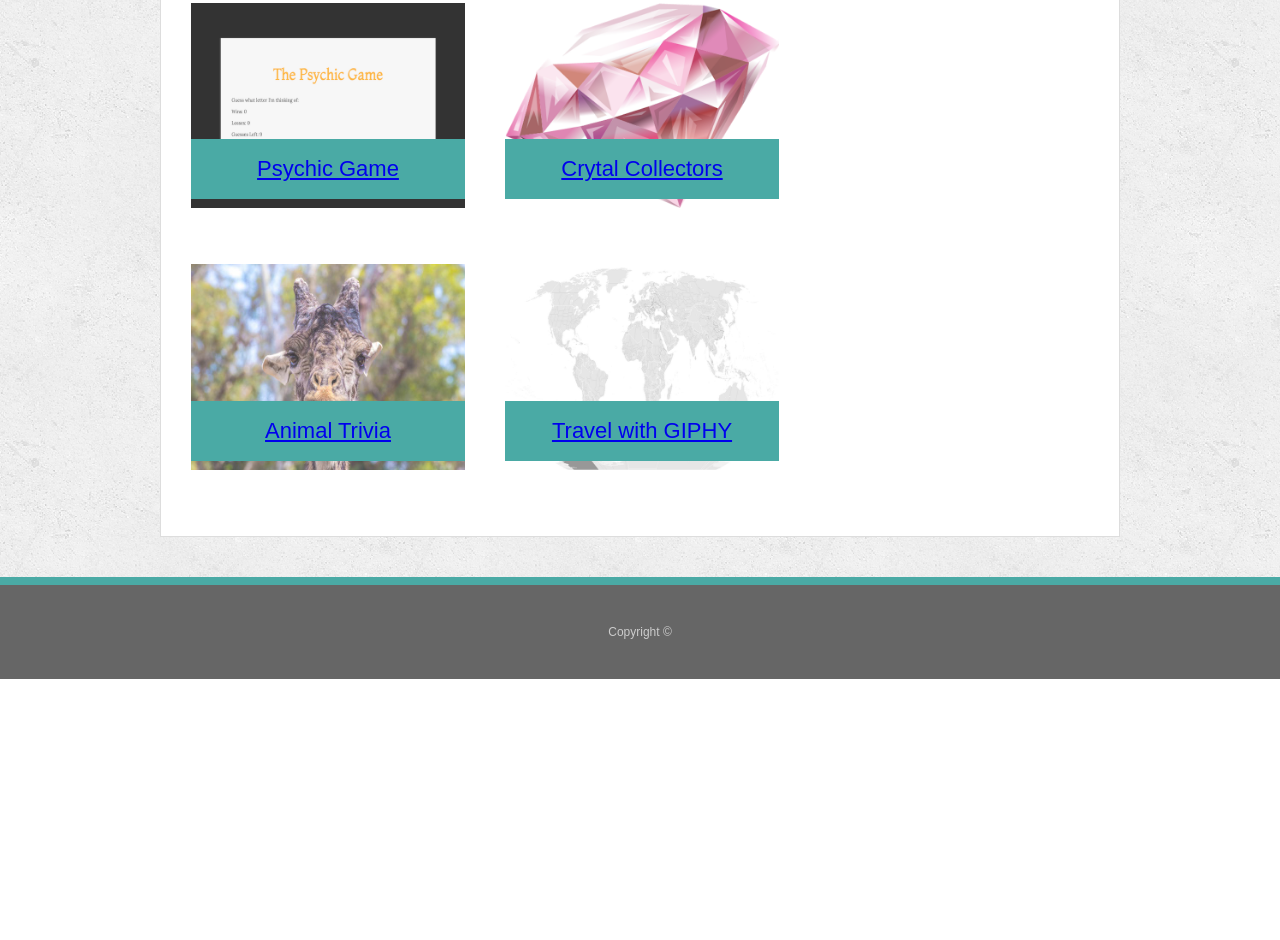
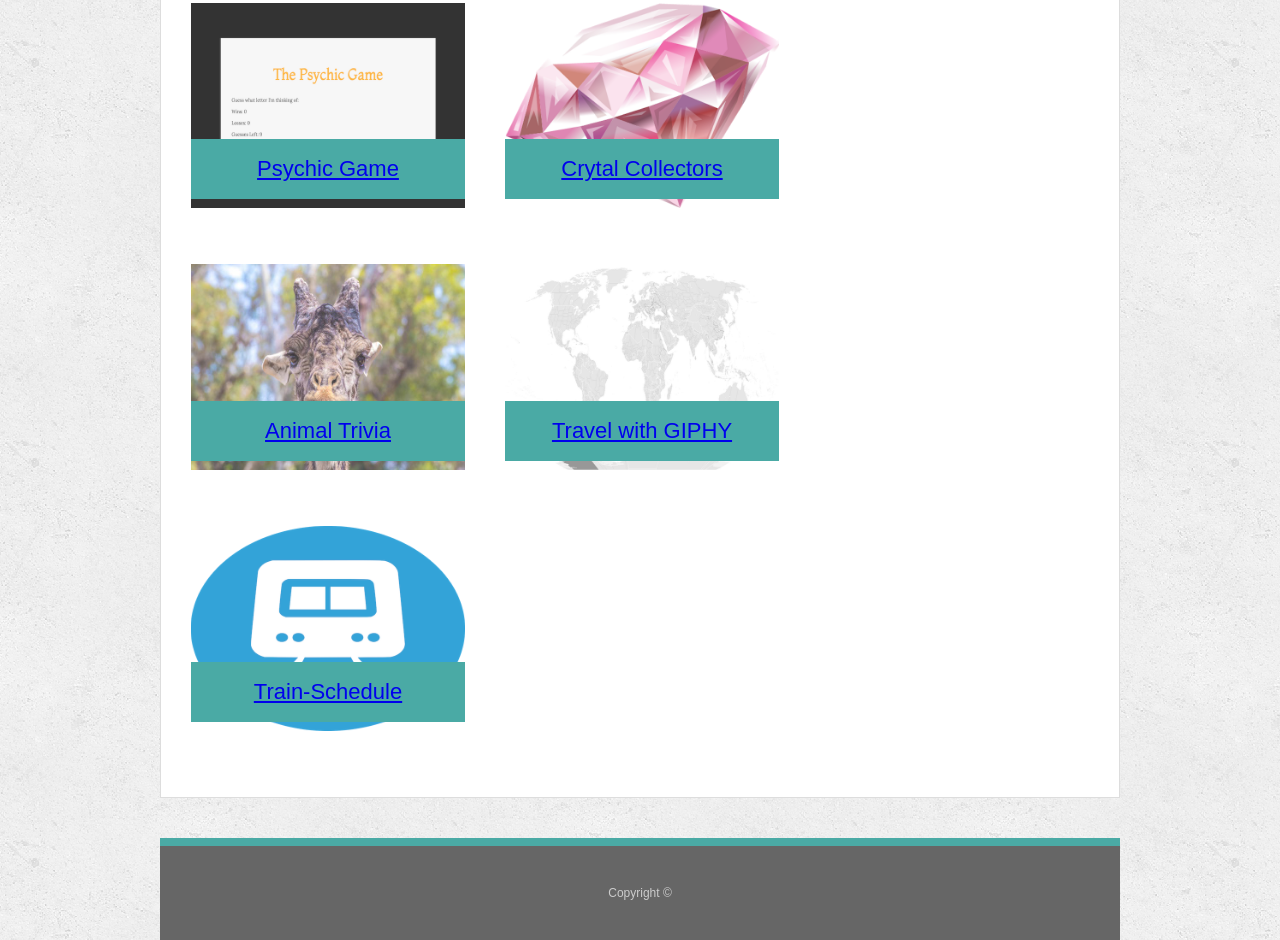
Before and after one commit to Trevorfairbank/Responsive-Portfolio, a plain HTML site: page portfolio.html in a window 1280 px wide. Shown: the part 295-1235 px from the top of the page. Before the commit the page ends 974 px from the top, so only its background shows below. Drawn offline with Linux system fonts and the light colour scheme.

Commit message:
added train-schedule

```diff
--- a/portfolio.html
+++ b/portfolio.html
@@ -44,6 +44,13 @@
         <img src="assets/images/Blankmap-640-480.png" alt="GIPHYtravel">
 
         <h3><a target="_blank" href="https://trevorfairbank.github.io/country-giphy/">Travel with GIPHY</a></h3>
+
+      </div>
+      <div class="work">
+        <img src="assets/images/1198px-Melbourne_train_logo.svg.png" alt="train-schedule">
+
+        <h3><a target="_blank" href="https://trevorfairbank.github.io/train-schedule/">Train-Schedule</a></h3>
+      </div>
       <!-- </div>
       <div class="work">
         <img src="assets/images/technics-q-c-640-480-9.jpg" alt="Rock Paper Scissors">
@@ -53,13 +60,12 @@
 
     </section>
 
-  </div>
 
-  <footer>
-    <div class="container">
-      Copyright &copy;
-    </div>
-  </footer>
+    <footer>
+      <div class="container">
+        Copyright &copy;
+      </div>
+    </footer>
 </body>
 
 </html>
```
Also changed, not shown: assets/images/1198px-Melbourne_train_logo.svg.png (added).
